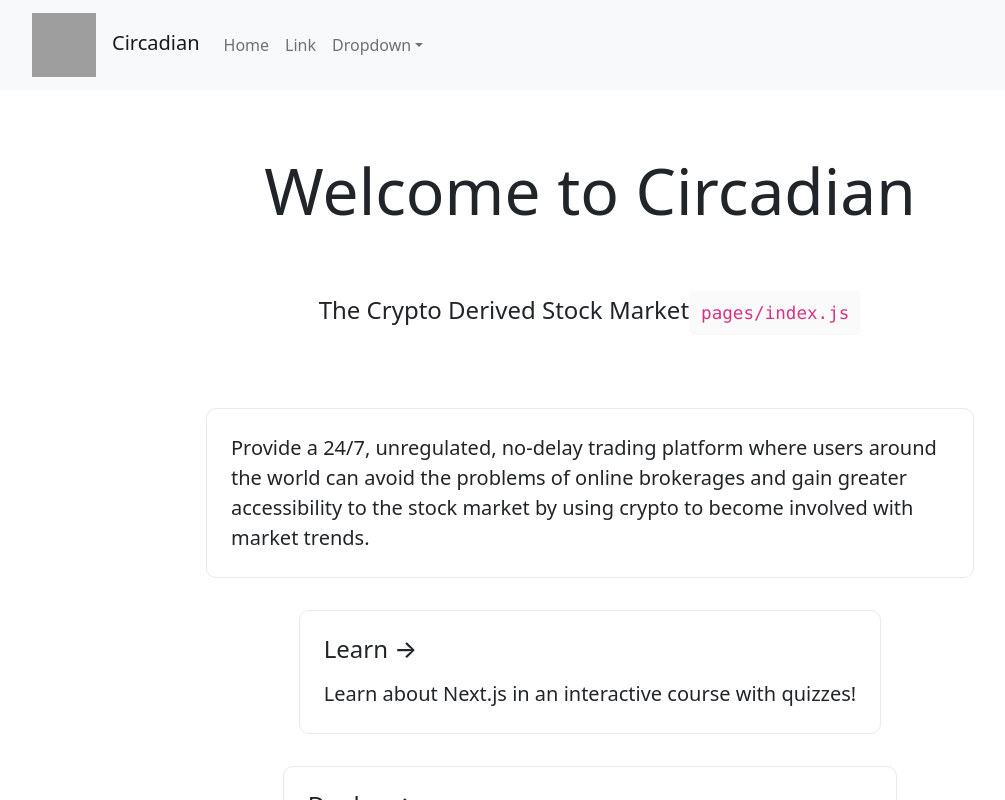
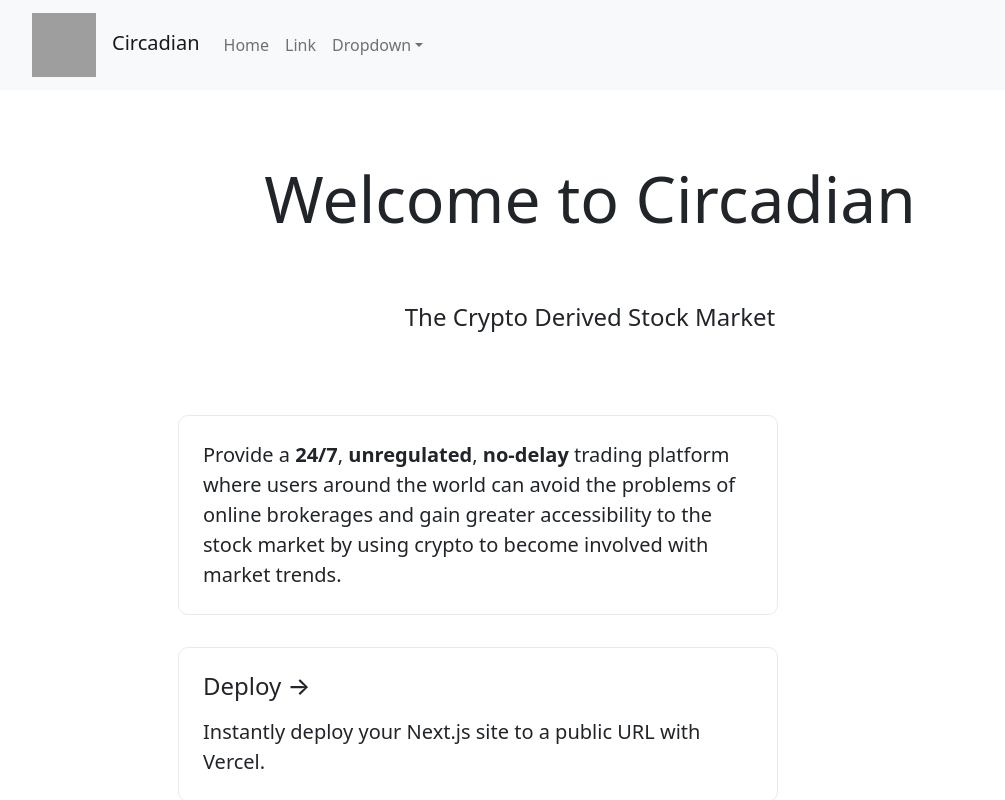
Before and after one commit to NicholasKawikaWhite/Circadian, a Next.js app: page / in a window 1280 px wide. Shown: the top 800 px of the page, without its empty margins (50-1055 px from the left). Built offline with nearby package versions, Linux system fonts and the light colour scheme; grey boxes are pictures that could not be loaded.

Commit message:
aded files

```diff
--- a/pages/index.js
+++ b/pages/index.js
@@ -21,26 +21,21 @@ export default function Home() {
 
         <p className={styles.description}>
           The Crypto Derived Stock Market
-          <code className={styles.code}>pages/index.js</code>
         </p>
 
         <div className={styles.grid}>
           <a href="https://nextjs.org/docs" className={styles.card}>
             <p>
-              Provide a 24/7, unregulated, no-delay trading platform where users
+              Provide a <b>24/7</b>, <b>unregulated</b>, <b>no-delay</b> trading platform where users
               around the world can avoid the problems of online brokerages and
               gain greater accessibility to the stock market by using crypto to
               become involved with market trends.
             </p>
           </a>
 
-          <a href="https://nextjs.org/learn" className={styles.card}>
-            <h2>Learn &rarr;</h2>
-            <p>Learn about Next.js in an interactive course with quizzes!</p>
-          </a>
           <figure>
             <model-viewer
-              style={{ width: "350px", height: "550px" }}
+              style={{ width: "450px", height: "550px" }}
               loading="eager"
               auto-rotate-delay="1000"
               camera-orbit="0 80deg 0"
@@ -51,7 +46,7 @@ export default function Home() {
               environment-image="neutral"
               disable-zoom
               shadow-intensity="0.6"
-              src="../blockO.glb"
+              src="../untitled.glb"
             ></model-viewer>
           </figure>
 
@@ -78,3 +73,10 @@ export default function Home() {
     </div>
   );
 }
+/*
+
+          <a href="https://nextjs.org/learn" className={styles.card}>
+            <h2>Learn &rarr;</h2>
+            <p>Learn about Next.js in an interactive course with quizzes!</p>
+          </a>
+          */
--- a/styles/Home.module.css
+++ b/styles/Home.module.css
@@ -70,11 +70,12 @@
   align-items: center;
   justify-content: center;
   flex-wrap: wrap;
-  max-width: 800px;
+  max-width: auto;
 }
 
 .card {
   margin: 1rem;
+  margin-right: 15rem;
   padding: 1.5rem;
   text-align: left;
   color: inherit;
@@ -82,7 +83,7 @@
   border: 1px solid #eaeaea;
   border-radius: 10px;
   transition: color 0.15s ease, border-color 0.15s ease;
-  max-width: auto;
+  max-width: 600px;
 }
 
 .card:hover,
```
Also changed, not shown: public/Circadian Logo TRANS.png (deleted), public/Circadian Logo.png (deleted).
